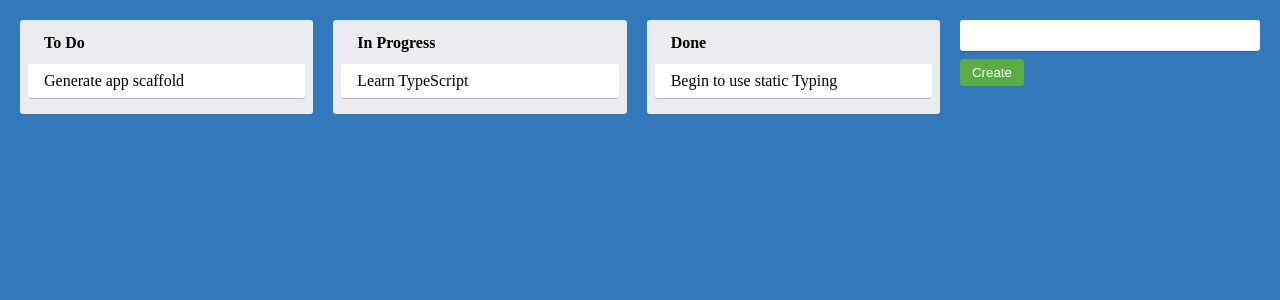
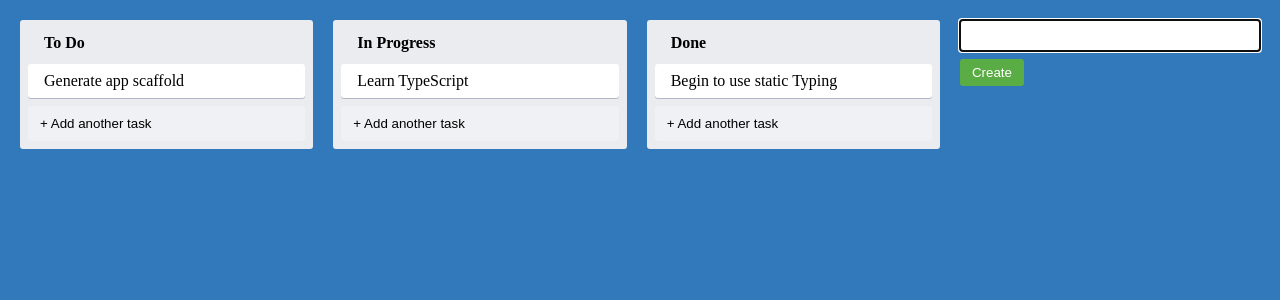
Before and after one commit to benediktms/trello-clone, a React (Create React App) app: page / in a window 1280 px wide. Both pictures are taken after a click on the button "+ Add another list". Shown: the top 300 px of the page. Built offline with nearby package versions, Linux system fonts and the light colour scheme.

Commit message:
added useFocus hook

```diff
--- a/src/Column.tsx
+++ b/src/Column.tsx
@@ -1,8 +1,9 @@
-import React, { PropsWithChildren } from 'react'
-import { ColumnContainer, ColumnTitle } from './styles'
+import React, { PropsWithChildren } from 'react';
+import { AddNewItem } from './AddNewItem';
+import { ColumnContainer, ColumnTitle } from './styles';
 
 interface ColumnProps {
-  text: string
+  text: string;
 }
 
 export const Column = ({ text, children }: PropsWithChildren<ColumnProps>) => {
@@ -10,6 +11,11 @@ export const Column = ({ text, children }: PropsWithChildren<ColumnProps>) => {
     <ColumnContainer>
       <ColumnTitle>{text}</ColumnTitle>
       {children}
+      <AddNewItem
+        toggleButtonText="+ Add another task"
+        onAdd={console.log}
+        dark
+      />
     </ColumnContainer>
-  )
-}
+  );
+};
--- a/src/NewItemForm.tsx
+++ b/src/NewItemForm.tsx
@@ -1,5 +1,6 @@
 import React, { useState } from 'react';
 import { NewItemFormContainer, NewItemButton, NewItemInput } from './styles';
+import { useFocus } from './utils/useFocus';
 
 interface NewItemFormProps {
   onAdd(text: string): void;
@@ -7,10 +8,15 @@ interface NewItemFormProps {
 
 export const NewItemForm = ({ onAdd }: NewItemFormProps) => {
   const [text, setText] = useState('');
+  const inputRef = useFocus();
 
   return (
     <NewItemFormContainer>
-      <NewItemInput value={text} onChange={(e) => setText(e.target.value)} />
+      <NewItemInput
+        value={text}
+        onChange={(e) => setText(e.target.value)}
+        ref={inputRef}
+      />
       <NewItemButton onClick={() => onAdd(text)}>Create</NewItemButton>
     </NewItemFormContainer>
   );
--- /dev/null
+++ b/src/utils/useFocus.ts
@@ -0,0 +1,11 @@
+import { useRef, useEffect } from 'react';
+
+export const useFocus = () => {
+  const ref = useRef<HTMLInputElement>(null);
+
+  useEffect(() => {
+    ref.current?.focus();
+  }, []);
+
+  return ref;
+};
```
Also changed, not shown: src/AppStateContext.tsx (added, +43 -0 lines).
